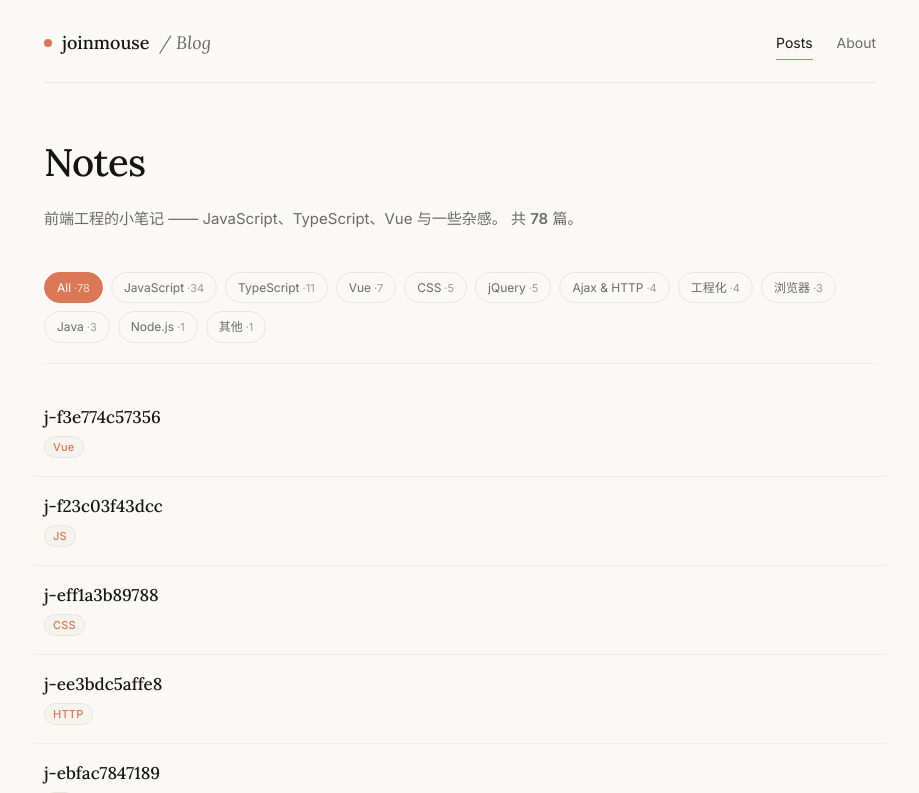
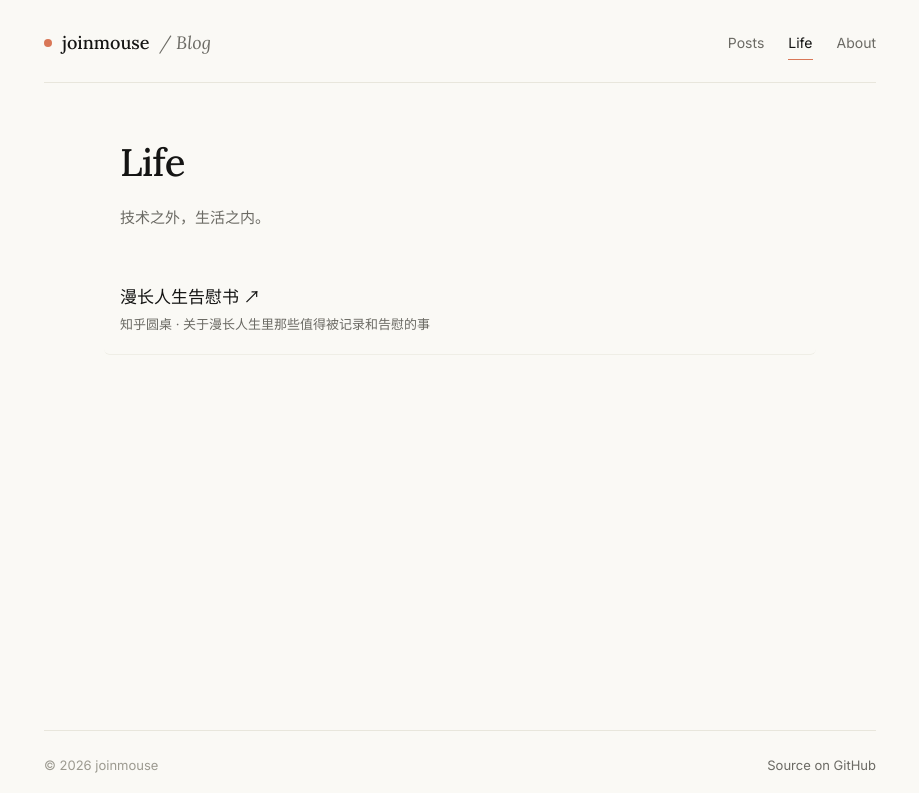
Before and after one commit to joinmouse/Blog, a Vue app: page /life in a window 1280 px wide. Before the commit this address led to /. Shown: the top 793 px of the page, without its empty margins (180-1099 px from the left). Built offline with nearby package versions, Linux system fonts and the light colour scheme.

Commit message:
feat: rewrite README, add Life page
- Rewrite README.md with project overview, tech stack, content
  sources, directory structure, and dev commands
- Add /life page with '漫长人生告慰书' link (知乎圆桌)
- Add Life nav link in header between Posts and About

```diff
--- a/src/components/SiteHeader.vue
+++ b/src/components/SiteHeader.vue
@@ -11,6 +11,7 @@ import { RouterLink } from 'vue-router';
     </RouterLink>
     <nav class="nav">
       <RouterLink to="/" exact-active-class="active">Posts</RouterLink>
+      <RouterLink to="/life" active-class="active">Life</RouterLink>
       <RouterLink to="/about" active-class="active">About</RouterLink>
     </nav>
   </header>
--- /dev/null
+++ b/src/pages/Life.vue
@@ -0,0 +1,82 @@
+<script setup lang="ts">
+const links = [
+  {
+    title: '漫长人生告慰书',
+    desc: '知乎圆桌 · 关于漫长人生里那些值得被记录和告慰的事',
+    url: 'https://www.zhihu.com/roundtable/longlife',
+  },
+];
+</script>
+
+<template>
+  <section class="life">
+    <h1>Life</h1>
+    <p class="lead">技术之外，生活之内。</p>
+
+    <ul class="link-list">
+      <li v-for="l in links" :key="l.url">
+        <a :href="l.url" target="_blank" rel="noopener" class="link-card">
+          <span class="link-title">{{ l.title }} ↗</span>
+          <span class="link-desc">{{ l.desc }}</span>
+        </a>
+      </li>
+    </ul>
+  </section>
+</template>
+
+<style scoped>
+.life {
+  max-width: var(--content-max);
+  margin: 0 auto;
+}
+.life h1 {
+  font-family: var(--font-serif);
+  font-size: 2.4rem;
+  font-weight: 500;
+  letter-spacing: -0.02em;
+  margin-bottom: 12px;
+}
+.lead {
+  color: var(--text-soft);
+  font-size: 15px;
+  margin-bottom: 32px;
+}
+
+.link-list {
+  list-style: none;
+  padding: 0;
+}
+
+.link-card {
+  display: block;
+  padding: 20px 16px;
+  margin: 0 -16px;
+  border-bottom: 1px solid var(--border-soft);
+  text-decoration: none;
+  color: inherit;
+  border-radius: 6px;
+  transition: background 0.15s ease;
+}
+.link-card:hover {
+  background: var(--bg-soft);
+}
+.link-card:hover .link-title {
+  color: var(--accent);
+}
+
+.link-title {
+  display: block;
+  font-family: var(--font-serif);
+  font-size: 17px;
+  font-weight: 500;
+  color: var(--text);
+  transition: color 0.15s ease;
+  margin-bottom: 4px;
+}
+.link-desc {
+  display: block;
+  font-size: 13px;
+  color: var(--text-soft);
+  line-height: 1.5;
+}
+</style>
--- a/src/router.ts
+++ b/src/router.ts
@@ -3,6 +3,7 @@ import Home from './pages/Home.vue';
 import Post from './pages/Post.vue';
 import Tag from './pages/Tag.vue';
 import About from './pages/About.vue';
+import Life from './pages/Life.vue';
 
 const router = createRouter({
   history: createWebHistory(import.meta.env.BASE_URL),
@@ -11,6 +12,7 @@ const router = createRouter({
     { path: '/posts/:slug', name: 'post', component: Post, props: true },
     { path: '/tags/:tag', name: 'tag', component: Tag, props: true },
     { path: '/about', name: 'about', component: About },
+    { path: '/life', name: 'life', component: Life },
     { path: '/:pathMatch(.*)*', redirect: '/' },
   ],
   scrollBehavior(to, _from, saved) {
```
Also changed, not shown: 1 other file (tests, documents, lock files or other folders).
